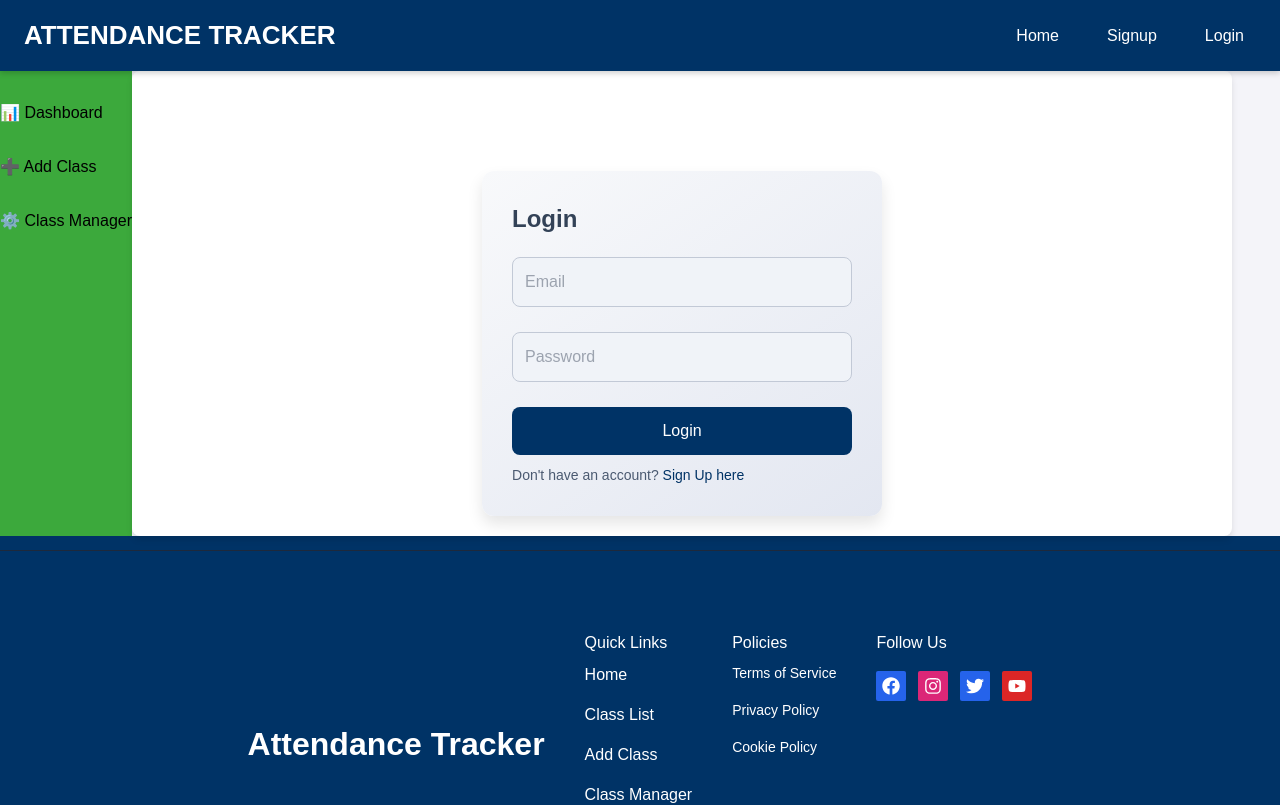
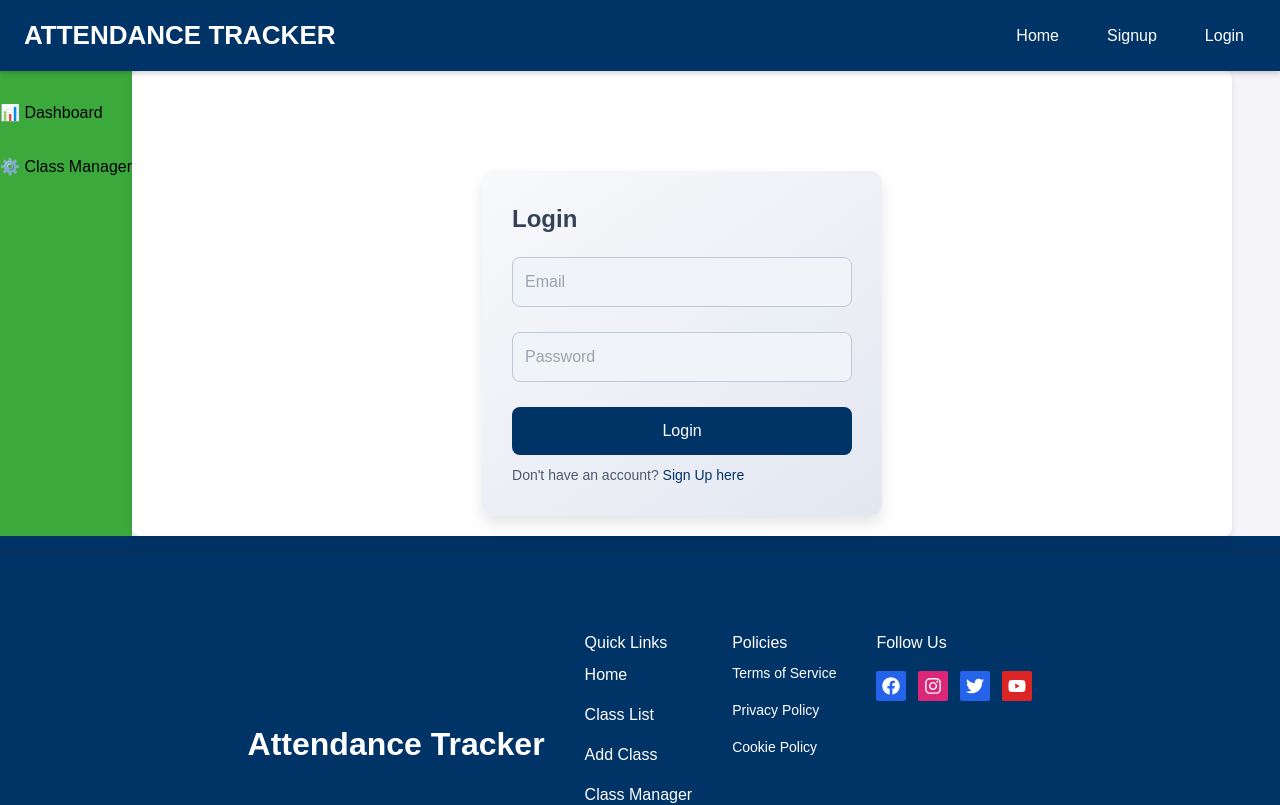
Before and after one commit to Pujarani06052001/attendance-tracker-frontend, a React (Vite) app: page /Login in a window 1280 px wide. Shown: the top 805 px of the page. Built offline with nearby package versions, Linux system fonts and the light colour scheme.

Commit message:
removed classform

```diff
--- a/src/App.jsx
+++ b/src/App.jsx
@@ -6,7 +6,7 @@ import Login from "./components/Login";
 import Footer from "./components/Footer";
 import ClassList from "./components/ClassList";
 import ClassManager from "./components/ClassManager";
-import ClassForm from "./components/ClassForm";
+// import ClassForm from "./components/ClassForm";
 import Home from "./components/Home";
 import Dashboard from "./components/Dashboard";
 import { FaChartBar, FaPlus, FaCog } from "react-icons/fa";
@@ -48,11 +48,11 @@ function AppContent({ toggleSidebar, isSidebarVisible }) {
                   <span className="emoji">📊</span> Dashboard
                 </Link>
               </li>
-              <li>
+              {/* <li>
                 <Link to="/ClassForm">
                   <span className="emoji">➕</span> Add Class
                 </Link>
-              </li>
+              </li> */}
               <li>
                 <Link to="/ClassManager">
                   <span className="emoji">⚙️</span> Class Manager
@@ -81,7 +81,7 @@ function AppContent({ toggleSidebar, isSidebarVisible }) {
             <Route path="/Signup" element={<Signup />} />
             <Route path="/Login" element={<Login />} />
             <Route path="/ClassList" element={<ClassList />} />
-            <Route path="/ClassForm" element={<ClassForm />} />
+            {/* <Route path="/ClassForm" element={<ClassForm />} /> */}
             <Route path="/ClassManager" element={<ClassManager />} />
             <Route path="/Dashboard" element={<Dashboard />} />
             <Route path="/class/:date" element={<ClassDetails />} />
```
